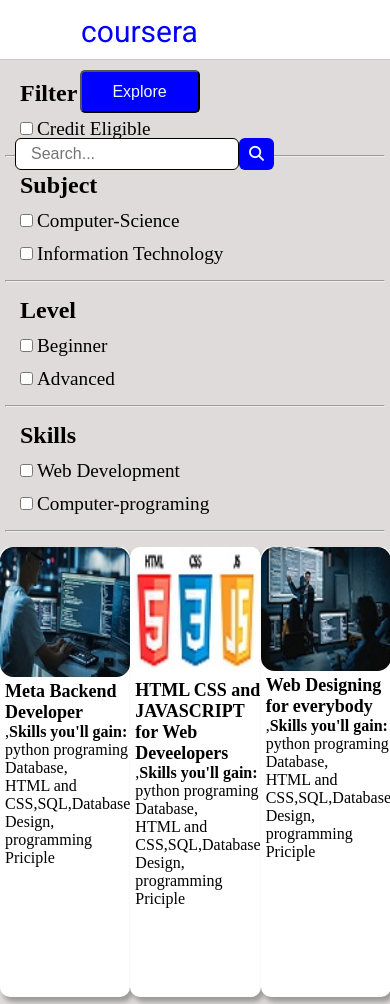
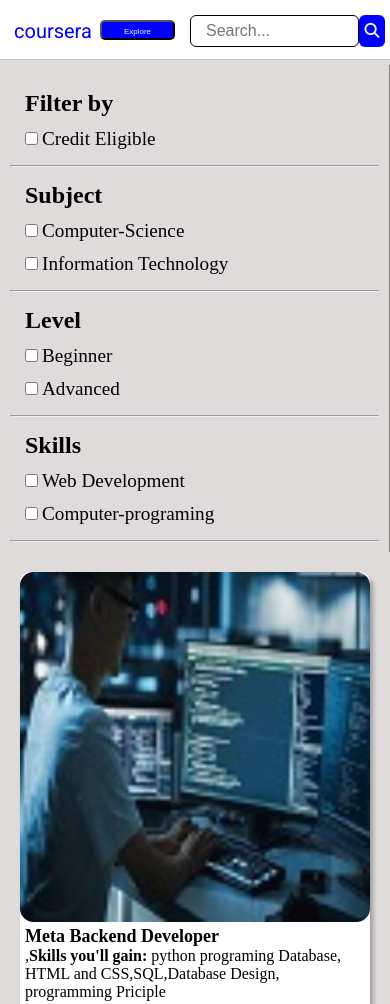
Before and after one commit to ankitpandey51654/learning-page, a plain HTML site: page index.html in a window 390 px wide. Shown: the top 1004 px of the page. Drawn offline with Linux system fonts and the light colour scheme.

Commit message:
secondcommit

```diff
--- a/style.css
+++ b/style.css
@@ -16,13 +16,15 @@
     height: 60px;
     background-color: #fff;
     display: flex;
-    flex-direction: row;
+    /* flex-direction: row; */
     border-bottom: 1px solid rgb(201, 199, 199);
 
 }
 
 .nav-section{
+    width: 100%;
     display: flex;
+    /* justify-content: space-around; */
 }
 
 
@@ -112,8 +114,6 @@
 }
 
 .side-bar{
-    position: sticky;
-    top: 5px;
     width: 270px;
     background-color:  rgb(223, 219, 219);
     margin-top: 5px;
@@ -131,9 +131,7 @@
     font-size: 1.2rem;
 }
 
-.main-content{
-    position: relative;
-}
+
 
 .course-card{
     display: flex;
@@ -178,6 +176,8 @@
     display: flex;
     justify-content: space-around;
     align-items: center;
+    background-color: gray;
+    color: black;
 
 
 }
@@ -202,64 +202,58 @@
 /* Add this CSS at the end of your existing CSS */
 
 /* Responsive styles */
-@media only screen and (max-width: 768px) {
-    .nav-section {
-        flex-direction: column;
-        align-items: center;
+@media (max-width:786px){
+    .logo{
+        height: 30px;
+        width: 100px;
+        font-size: 20px;
+        margin-top: 5px;
+    }
+    .explore{
+        /* padding: 5px 0px 5px 0px; */
+        margin-top: 20px;
+        font-size: 0.5rem;
+        height: 20px;
+        width: 75px;
+        background-color: blue;
+        color: aliceblue;
+        border-radius: 5px;
+        cursor: pointer;
+    }
+    .search-bar{
+        width: 250px;
+        /* background-color: blanchedalmond; */
+
     }
 
-    .search-bar {
-        width: 100%;
-        max-width: 300px;
-        margin-top: 10px;
+    .main{
+        display: flex;
+        flex-direction: column;
+        background-color: rgb(223, 219, 219);
+        color: black;
+
     }
 
-    .main {
+    header{
+        position: sticky;
+        top: 0;
+        z-index: 1000;
+    }
+
+    .side-bar{
+        width: 100%;
+        background-color:  rgb(223, 219, 219);
+        margin-top: 5px;
+        padding: 10px;
+        /* margin: 15px; */
+        border-right: 1px solid grey;
+    }
+    .course-card{
+        display: flex;
         flex-direction: column;
     }
-
-    .side-bar {
-        width: 100%;
-        max-width: 100%;
-        border-right: none;
-        padding: 5px;
-        margin-top: 0;
-    }
-
-    .card {
-        max-width: 100%;
-        width: 100%;
-        margin: 10px 0;
-    }
-}
-
-@media only screen and (max-width: 600px) {
-    .logo {
-        font-size: 30px;
-    }
-
-    .explore {
-        width: 120px;
-        font-size: 1rem;
-    }
-
-    .footer {
+    .footer{
         flex-direction: column;
-        height: auto;
-        padding: 10px;
-        text-align: center;
-    }
-
-    .footer p {
-        font-size: 1rem;
-    }
-
-    .footer ul {
-        justify-content: center;
-    }
-
-    .footer ul li {
-        font-size: 1.2rem;
     }
 }
 
```
